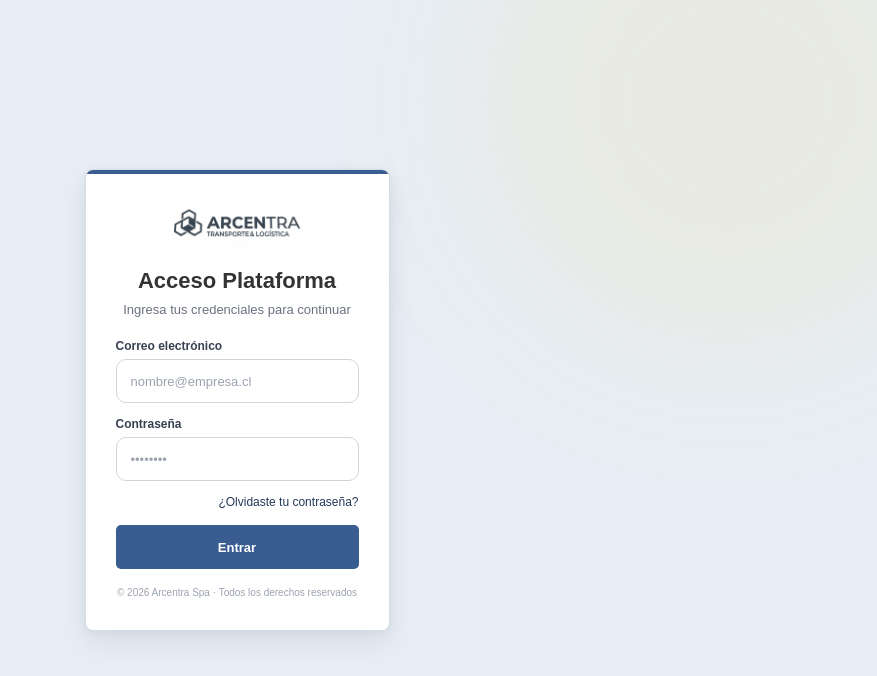
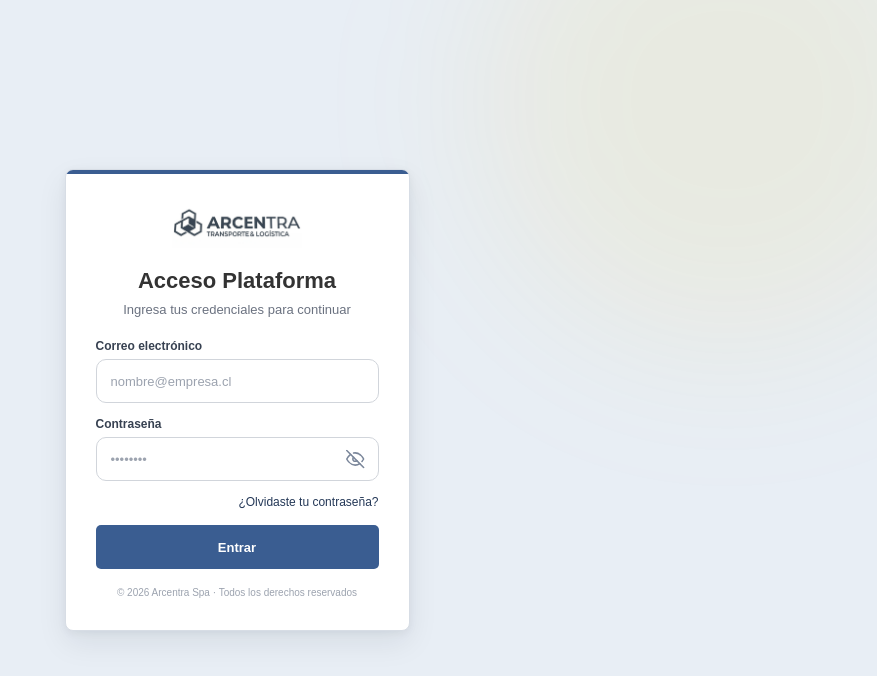
Before and after one commit to Pabloblockchain24/arcentra_portal, a React (Vite) app: page / in a window 1280 px wide. Shown: the top 676 px of the page, without its empty margins (403-1280 px from the left). Built offline with nearby package versions, Linux system fonts and the light colour scheme.

Commit message:
fix login design 2

```diff
--- a/src/pages/LoginPage.jsx
+++ b/src/pages/LoginPage.jsx
@@ -1,11 +1,13 @@
 import { useState } from "react";
 import { useAuth } from "../context/AuthContext";
+import { FiEye, FiEyeOff } from "react-icons/fi";
 
 export default function LoginPage() {
   const { login, loading, error } = useAuth();
 
   const [email, setEmail] = useState("");
   const [password, setPassword] = useState("");
+  const [showPassword, setShowPassword] = useState(false);
 
   const handleSubmit = async (e) => {
     e.preventDefault();
@@ -15,17 +17,10 @@ export default function LoginPage() {
   return (
     <div className="login-wrapper">
       <div className="login-card">
+        <div className="login-header">
+          <img src="/Arcentralogo2.png" alt="Arcentra" className="login-logo" />
 
-        <div className="login-header">
-          <img
-            src="/Arcentralogo2.png"
-            alt="Arcentra"
-            className="login-logo"
-          />
-
-          <h2 className="login-title">
-            Acceso Plataforma
-          </h2>
+          <h2 className="login-title">Acceso Plataforma</h2>
 
           <p className="login-description">
             Ingresa tus credenciales para continuar
@@ -33,7 +28,6 @@ export default function LoginPage() {
         </div>
 
         <form className="login-form" onSubmit={handleSubmit}>
-
           <div className="input-group">
             <label>Correo electrónico</label>
 
@@ -49,44 +43,45 @@ export default function LoginPage() {
           <div className="input-group">
             <label>Contraseña</label>
 
+            <div className="password-input-wrapper">
               <input
-              type="password"
+                type={showPassword ? "text" : "password"}
                 placeholder="••••••••"
                 value={password}
                 onChange={(e) => setPassword(e.target.value)}
                 required
               />
+
+              <button
+                type="button"
+                className="password-toggle"
+                onClick={() => setShowPassword(!showPassword)}
+                aria-label={
+                  showPassword ? "Ocultar contraseña" : "Mostrar contraseña"
+                }
+              >
+                {showPassword ? <FiEye /> : <FiEyeOff />}{" "}
+              </button>
+            </div>
           </div>
 
           <div className="login-options">
-            <a
-              href="/forgot-password"
-              className="forgot-link"
-            >
+            <a href="/forgot-password" className="forgot-link">
               ¿Olvidaste tu contraseña?
             </a>
           </div>
 
-          {error && (
-            <div className="login-error">
-              {error}
-            </div>
-          )}
+          {error && <div className="login-error">{error}</div>}
 
-          <button
-            type="submit"
-            disabled={loading}
-            className="login-button"
-          >
+          <button type="submit" disabled={loading} className="login-button">
             {loading ? "Ingresando..." : "Entrar"}
           </button>
-
         </form>
 
         <div className="login-footer">
-          © {new Date().getFullYear()} Arcentra Spa · Todos los derechos reservados
+          © {new Date().getFullYear()} Arcentra Spa · Todos los derechos
+          reservados
         </div>
-
       </div>
     </div>
   );
--- a/src/styles.css
+++ b/src/styles.css
@@ -1644,7 +1644,7 @@ button:disabled {
 =================================== */
 .login-card {
   position: relative;
-  width: 305px;
+  width: 345px;
   background: #FFFFFF;
   border: 1px solid #d7dde5;
   border-radius: 8px;
@@ -1737,6 +1737,33 @@ button:disabled {
   outline: none;
   border-color: #3a5d91;
   box-shadow: 0 0 0 4px rgba(242, 183, 5, 0.15);
+}
+
+.password-input-wrapper {
+  position: relative;
+}
+.password-input-wrapper input {
+  width: 100%;
+  padding-right: 48px;
+}
+
+.password-toggle {
+  position: absolute;
+  right: 14px;
+  top: 50%;
+  transform: translateY(-50%);
+  background: transparent;
+  border: none;
+  cursor: pointer;
+  display: flex;
+  align-items: center;
+  justify-content: center;
+  color: #7a869a;
+  font-size: 1.15rem;
+  transition: color 0.2s ease;
+}
+.password-toggle:hover {
+  color: #2f5f9e;
 }
 
 /* ===================================
--- a/src/styles/pages/_login.scss
+++ b/src/styles/pages/_login.scss
@@ -46,7 +46,7 @@
 .login-card {
   position: relative;
 
-  width: 305px;
+  width: 345px;
 
   background: colors.$white;
 
@@ -173,6 +173,39 @@
 
   box-shadow:
     0 0 0 4px rgba(242, 183, 5, 0.15);
+}
+
+.password-input-wrapper {
+  position: relative;
+
+  input {
+    width: 100%;
+    padding-right: 48px;
+  }
+}
+
+.password-toggle {
+  position: absolute;
+  right: 14px;
+  top: 50%;
+  transform: translateY(-50%);
+
+  background: transparent;
+  border: none;
+  cursor: pointer;
+
+  display: flex;
+  align-items: center;
+  justify-content: center;
+
+  color: #7a869a;
+  font-size: 1.15rem;
+
+  transition: color 0.2s ease;
+
+  &:hover {
+    color: #2f5f9e;
+  }
 }
 
 /* ===================================
```
Also changed, not shown: 1 other file (tests, documents, lock files or other folders). Lines whose indentation alone changed are shown as unchanged.
